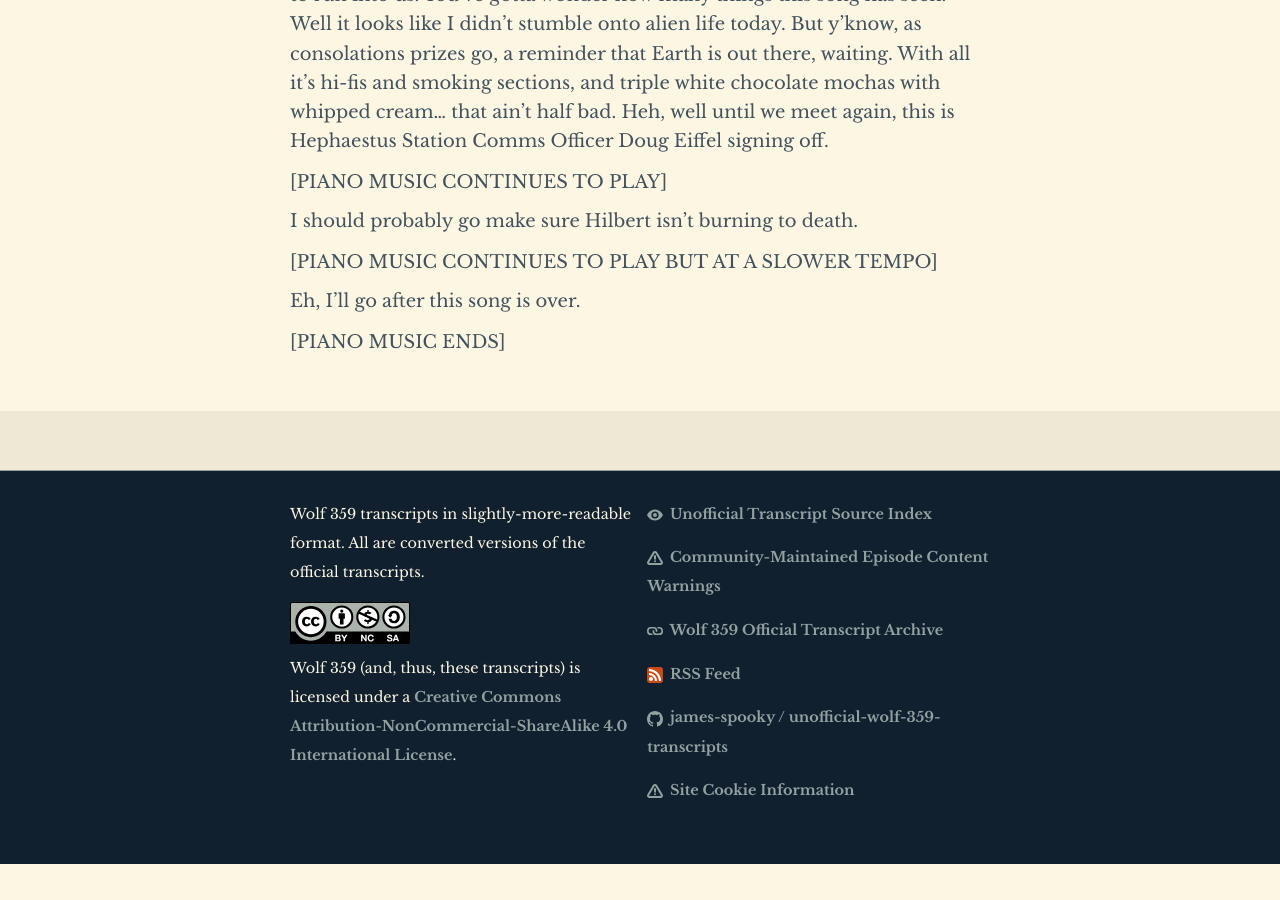
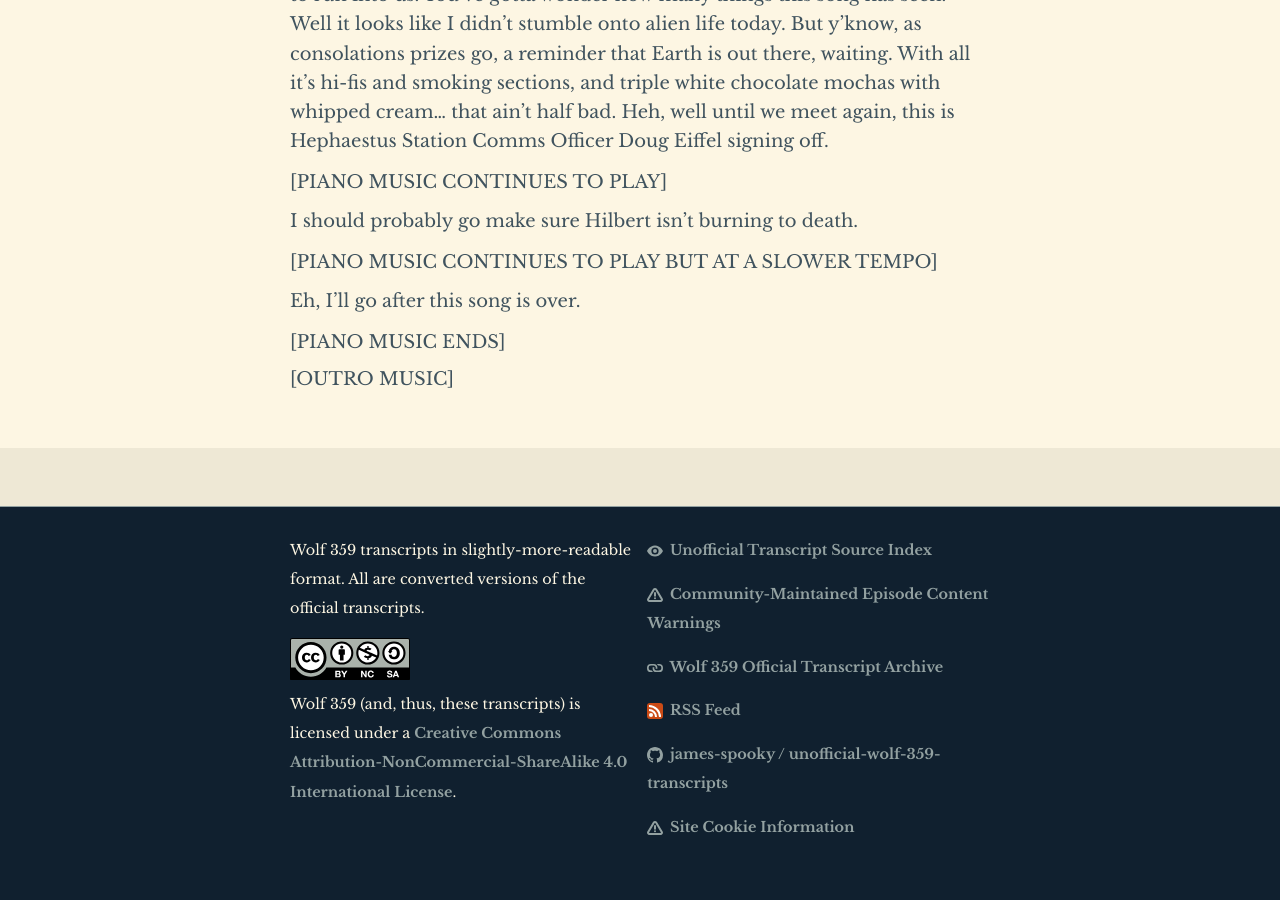
Before and after one commit to spooky-james/unofficial-wolf-359-transcripts, a Jekyll site: the page built from _posts/2014-08-15-001.md, in a window 1280 px wide and 900 px high, scrolled down 12634 px. Built offline with Jekyll 4.4.1, drawn with Linux system fonts in a browser that asks for light colours; before the commit the page ends 13498 px from its top, so only the background shows below that.

Commit message:
Update 2014-08-15-001.md

```diff
--- a/_posts/2014-08-15-001.md
+++ b/_posts/2014-08-15-001.md
@@ -423,3 +423,5 @@
 Eh, I’ll go after this song is over.
 
 ##### [PIANO MUSIC ENDS]
+
+##### [OUTRO MUSIC]
```
